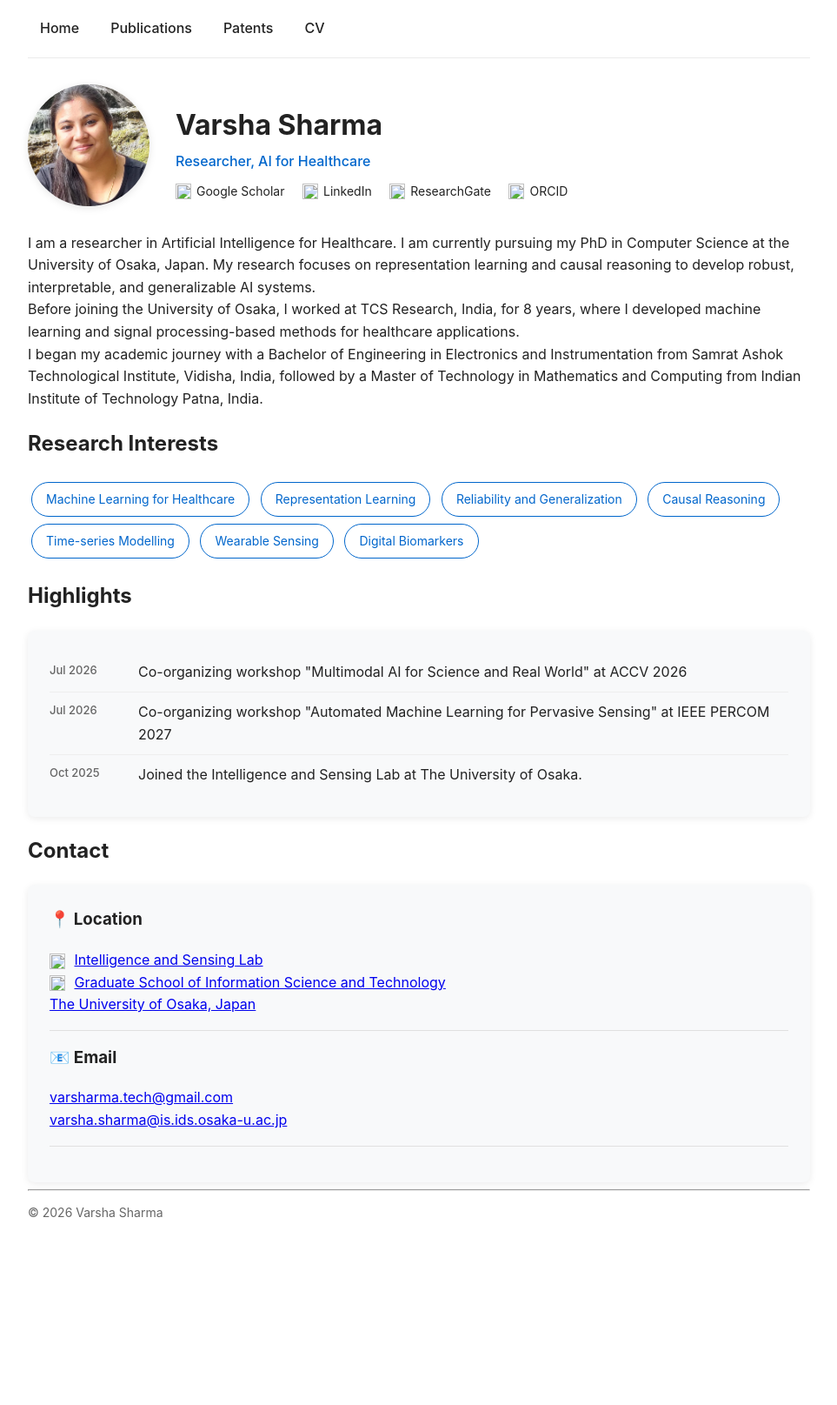
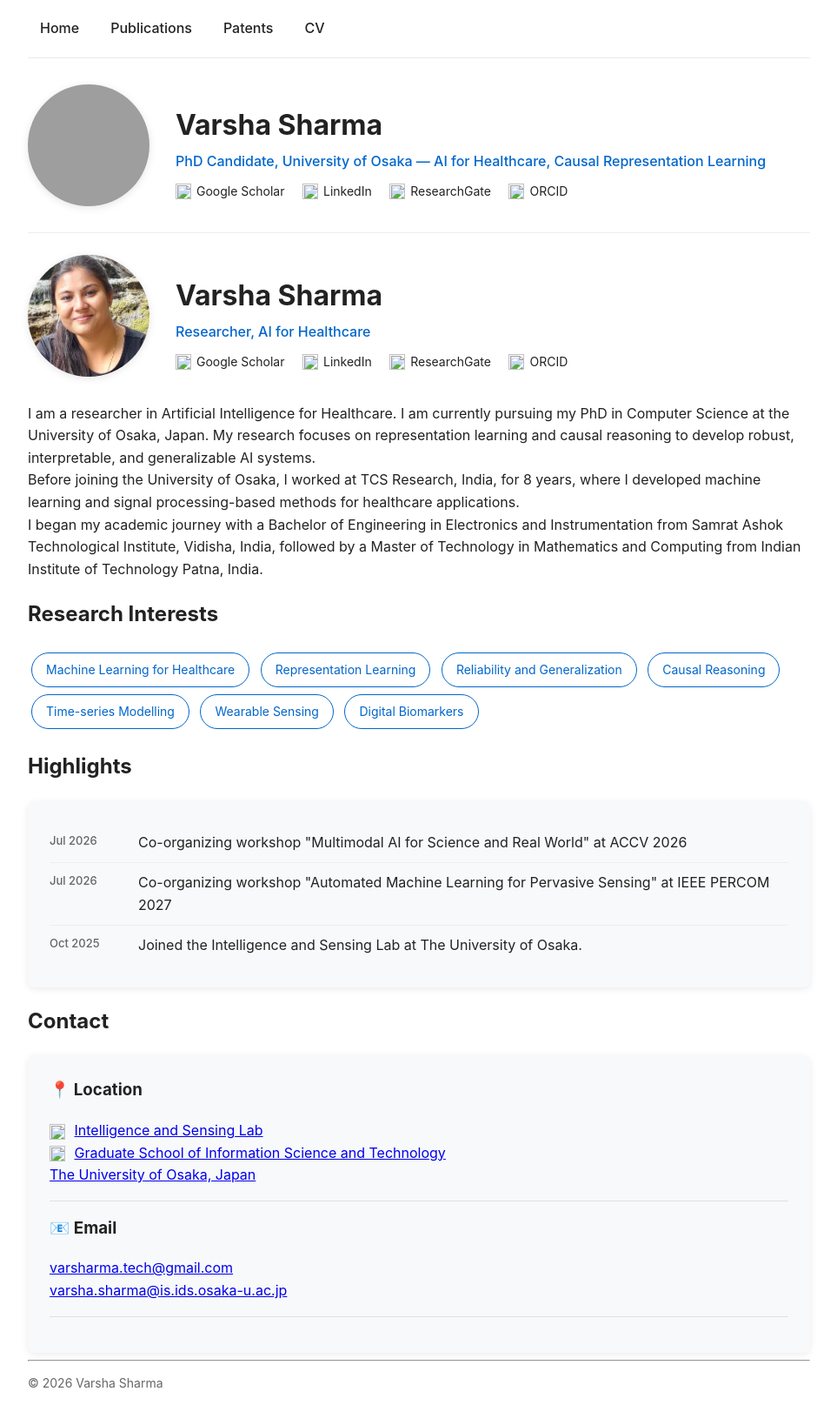
Before and after one commit to shavarsha/shavarsha.github.io, a Jekyll site: the page built from index.md, in a window 1280 px wide. Shown: the whole page at 87% size, without its empty margins (158-1121 px from the left). Built offline with Jekyll 4.4.1, drawn with Linux system fonts in a browser that asks for light colours; before the commit the page ends 1419 px from its top, so only the background shows below that; grey boxes are pictures that could not be loaded.

Commit message:
Update default.html

```diff
--- a/_layouts/default.html
+++ b/_layouts/default.html
@@ -15,6 +15,30 @@
     <a href="/cv.pdf">CV</a>
   </nav>
 
+  <div class="profile-header">
+    <img src="/assets/img/profile-photo.jpg" alt="Varsha Sharma" class="profile-photo">
+    <div class="profile-intro">
+      <h1>Varsha Sharma</h1>
+      <div class="profile-tagline">PhD Candidate, University of Osaka — AI for Healthcare, Causal Representation Learning</div>
+      <div class="social-row">
+        <a href="https://scholar.google.com/citations?hl=en&user=fdnMEAQAAAAJ">
+          <img src="https://www.google.com/s2/favicons?domain=scholar.google.com&sz=32"> Google Scholar
+        </a>
+        <a href="https://www.linkedin.com/in/varsha-sharma-6aa32755/">
+          <img src="https://www.google.com/s2/favicons?domain=linkedin.com&sz=32"> LinkedIn
+        </a>
+        <a href="https://www.researchgate.net/profile/Varsha-Sharma-12?ev=hdr_xprf">
+          <img src="https://www.google.com/s2/favicons?domain=researchgate.net&sz=32"> ResearchGate
+        </a>
+        <a href="https://orcid.org/my-orcid?orcid=0009-0000-6685-0508">
+          <img src="https://www.google.com/s2/favicons?domain=orcid.org&sz=32"> ORCID
+        </a>
+      </div>
+    </div>
+  </div>
+
+  <hr style="margin: 25px 0; border: none; border-top: 1px solid #eee;">
+
   {{ content }}
 
   <hr>
```
